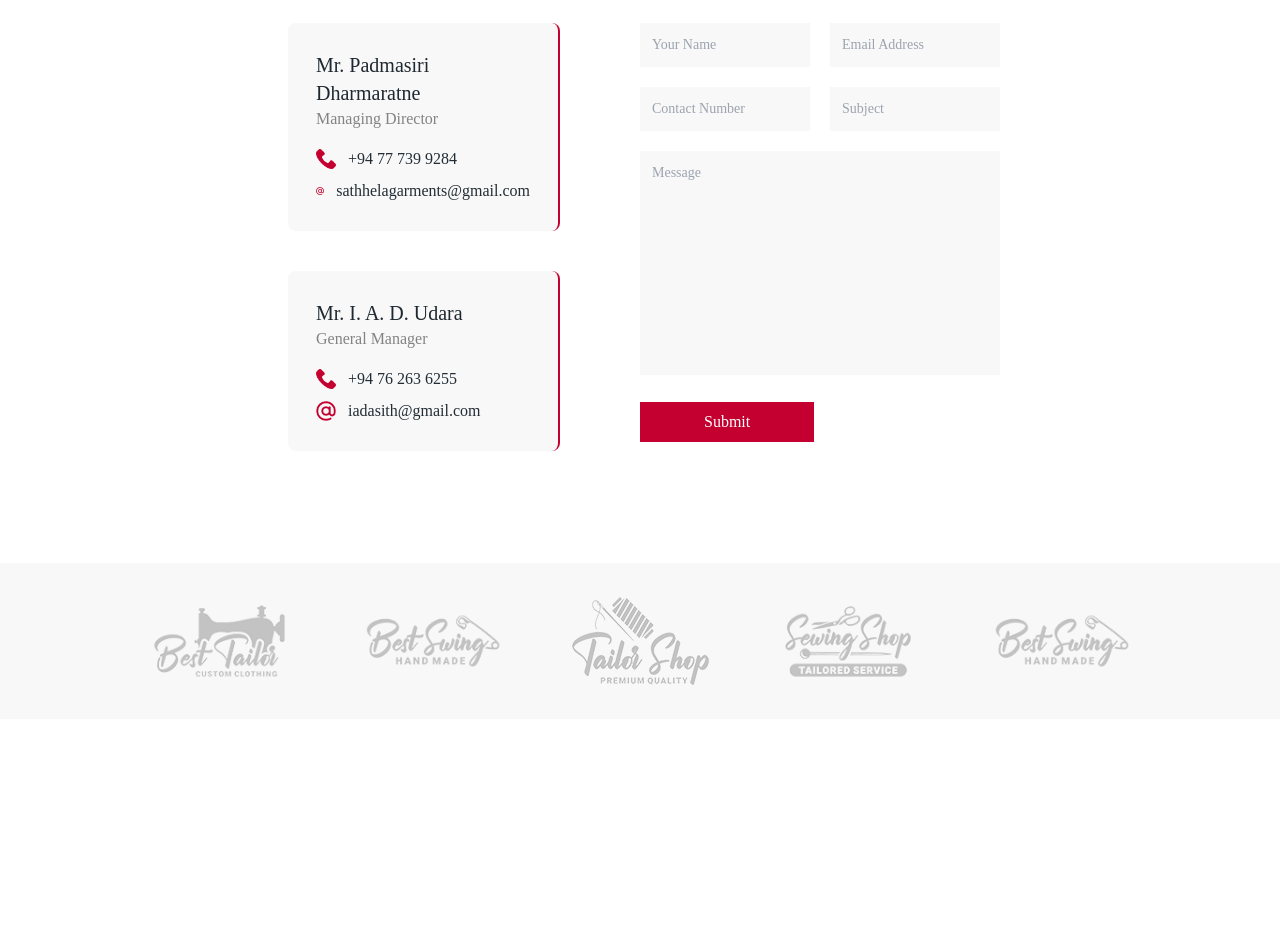
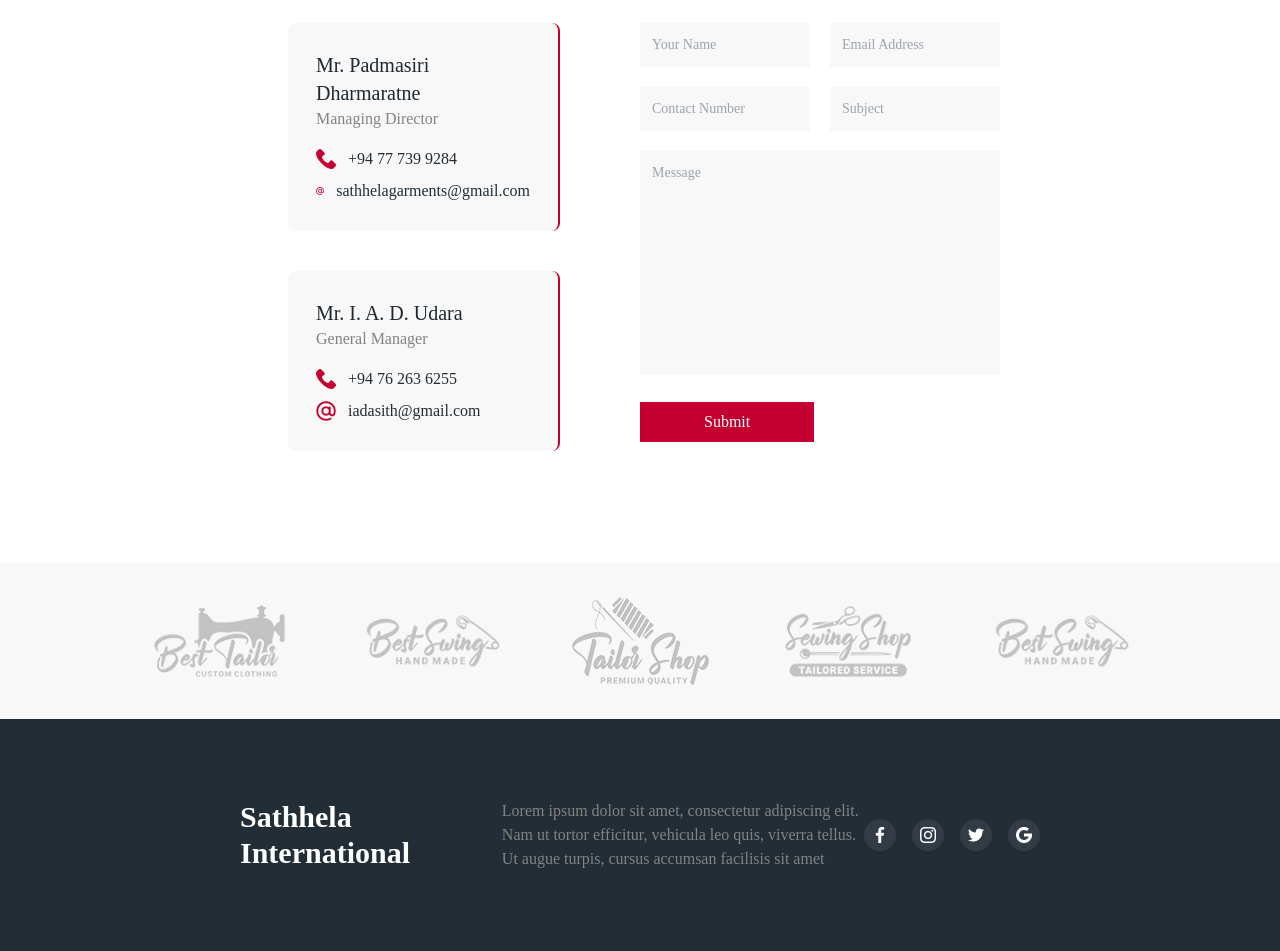
Before and after one commit to johashperera/sathhela-international, a Gatsby site: page / in a window 1280 px wide. Shown: the part 3583-4534 px from the top of the page. Before the commit the page ends 4302 px from the top, so only its background shows below. Built offline with nearby package versions, Linux system fonts and the light colour scheme; Gatsby itself is replaced by a stand-in of ours.

Commit message:
add footer component

```diff
--- /dev/null
+++ b/src/components/Footer/Footer.js
@@ -0,0 +1,47 @@
+import { StaticImage } from "gatsby-plugin-image";
+import React from "react";
+
+const Footer = () => {
+  return (
+    <section className="bg-bgHint pt-20">
+      <div className="flex justify-between px-60 pb-20">
+        <span className="text-3xl font-bold text-white">
+          Sathhela International
+        </span>
+        <p className="w-1/2 text-textHint">
+          Lorem ipsum dolor sit amet, consectetur adipiscing elit. Nam ut tortor
+          efficitur, vehicula leo quis, viverra tellus. Ut augue turpis, cursus
+          accumsan facilisis sit amet
+        </p>
+        <div className="flex items-center gap-4">
+          <div className="bg-[#333c44] w-8 h-8 flex items-center justify-center p-2 rounded-full">
+            <StaticImage
+              src="../../images/social-white/facebook-app-symbol.png"
+              width={20}
+            />
+          </div>
+          <div className="bg-[#333c44] w-8 h-8 flex items-center justify-center p-2 rounded-full">
+            <StaticImage
+              src="../../images/social-white/instagram.png"
+              width={20}
+            />
+          </div>
+          <div className="bg-[#333c44] w-8 h-8 flex items-center justify-center p-2 rounded-full">
+            <StaticImage
+              src="../../images/social-white/twitter.png"
+              width={20}
+            />
+          </div>
+          <div className="bg-[#333c44] w-8 h-8 flex items-center justify-center p-2 rounded-full">
+            <StaticImage
+              src="../../images/social-white/google.png"
+              width={20}
+            />
+          </div>
+        </div>
+      </div>
+    </section>
+  );
+};
+
+export default Footer;
--- a/src/pages/index.js
+++ b/src/pages/index.js
@@ -7,6 +7,7 @@ import Details from "../components/Details/Details";
 import Products from "../components/Products/Products";
 import ContactUs from "../components/ContactUs/ContactUs";
 import Brands from "../components/Brands/Brands";
+import Footer from "../components/Footer/Footer";
 
 const index = () => {
   return (
@@ -19,6 +20,7 @@ const index = () => {
       <Products />
       <ContactUs />
       <Brands />
+      <Footer />
     </main>
   );
 };
```
Also changed, not shown: src/images/social-white/facebook-app-symbol.png (added), src/images/social-white/google.png (added), src/images/social-white/instagram.png (added), src/images/social-white/twitter.png (added).
